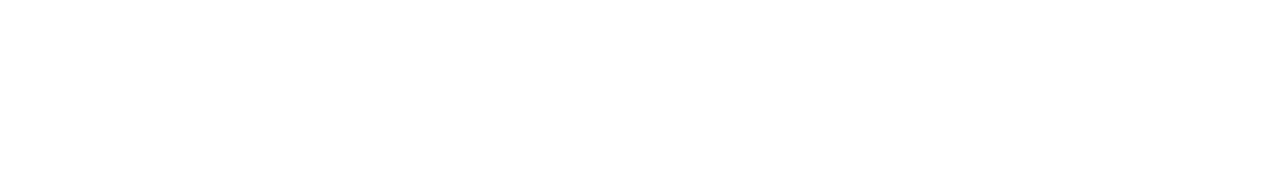
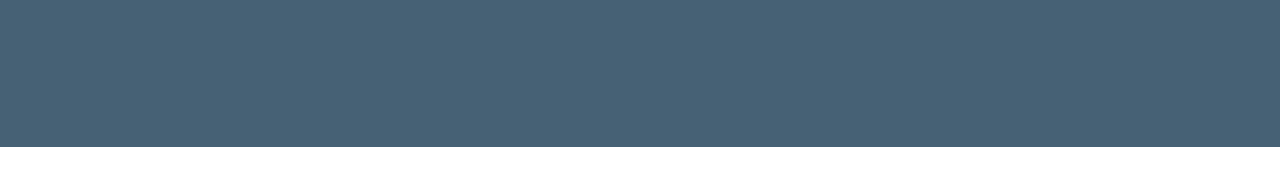
Before and after one commit to swqolx/diploma-project-vozniuk, a plain HTML site: page index.html in a window 1280 px wide. Drawn offline with nearby package versions, Linux system fonts and the light colour scheme.

```diff
--- /dev/null
+++ b/css/reset.css
@@ -0,0 +1,48 @@
+/* http://meyerweb.com/eric/tools/css/reset/
+   v2.0 | 20110126
+   License: none (public domain)
+*/
+
+html, body, div, span, applet, object, iframe,
+h1, h2, h3, h4, h5, h6, p, blockquote, pre,
+a, abbr, acronym, address, big, cite, code,
+del, dfn, em, img, ins, kbd, q, s, samp,
+small, strike, strong, sub, sup, tt, var,
+b, u, i, center,
+dl, dt, dd, ol, ul, li,
+fieldset, form, label, legend,
+table, caption, tbody, tfoot, thead, tr, th, td,
+article, aside, canvas, details, embed,
+figure, figcaption, footer, header, hgroup,
+menu, nav, output, ruby, section, summary,
+time, mark, audio, video {
+	margin: 0;
+	padding: 0;
+	border: 0;
+	font-size: 100%;
+	font: inherit;
+	vertical-align: baseline;
+}
+/* HTML5 display-role reset for older browsers */
+article, aside, details, figcaption, figure,
+footer, header, hgroup, menu, nav, section {
+	display: block;
+}
+body {
+	line-height: 1;
+}
+ol, ul {
+	list-style: none;
+}
+blockquote, q {
+	quotes: none;
+}
+blockquote:before, blockquote:after,
+q:before, q:after {
+	content: '';
+	content: none;
+}
+table {
+	border-collapse: collapse;
+	border-spacing: 0;
+}
--- /dev/null
+++ b/css/style.css
@@ -0,0 +1,4 @@
+.header{
+    height: 150px;
+    background: url(/img/Rectangle\ 141.png);
+}
--- a/index.html
+++ b/index.html
@@ -4,9 +4,13 @@
     <meta charset="UTF-8">
     <meta name="viewport" content="width=device-width, initial-scale=1.0">
     <title>Document</title>
-    <link rel="stylesheet" href="/style.css">
+    <link rel="stylesheet" href="https://cdnjs.cloudflare.com/ajax/libs/normalize/2.0.0/normalize.min.css">
+    <link rel="stylesheet" href="/css/reset.css">
+    <link rel="stylesheet" href="/css/style.css">
 </head>
 <body>
+    <header class="header">
 
+    </header>
 </body>
 </html>
```
Also changed, not shown: img/Rectangle 141.png (added), style.css (deleted).
